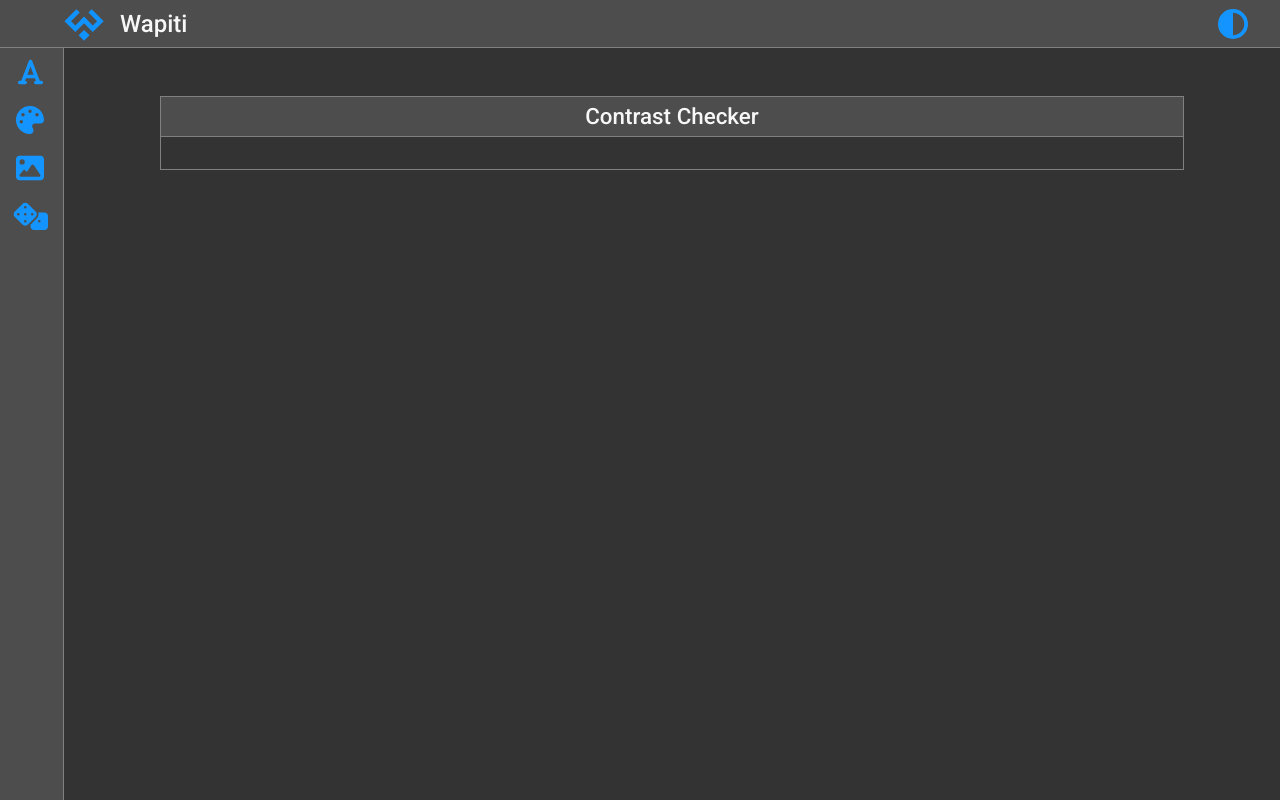
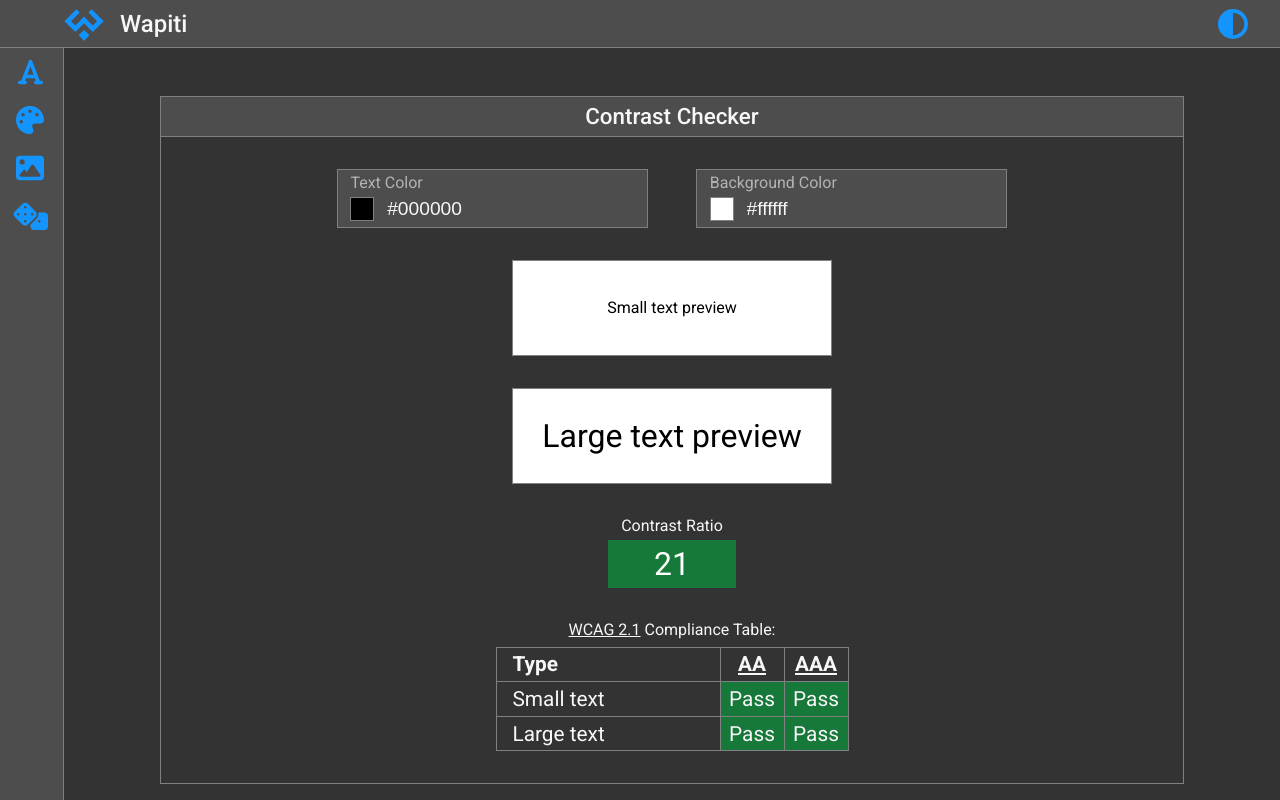
Before and after one commit to devmikh/wapiti-web-tools, a React (Vite) app: page /contrast-checker in a window 1280 px wide. Built offline with nearby package versions, Linux system fonts and the light colour scheme.

Commit message:
Implement ContrastChecker tool

```diff
--- a/src/components/core/CopyButton/index.module.css
+++ b/src/components/core/CopyButton/index.module.css
@@ -45,5 +45,5 @@
 }
 
 .check-icon {
-    filter: var(--green-500-svg);
+    filter: var(--status-green-svg);
 }
--- a/src/components/core/Textfield/index.module.css
+++ b/src/components/core/Textfield/index.module.css
@@ -42,8 +42,13 @@
 .color-button {
     width: 1.5rem;
     height: 1.5rem;
+    border: 1px solid var(--grey-200);
     background-color: black;
     cursor: pointer;
+}
+
+:global(body.dark) .color-button {
+    border: 1px solid var(--grey-500);
 }
 
 .color-picker-container {
--- a/src/components/tools/color/ContrastChecker/index.module.css
+++ b/src/components/tools/color/ContrastChecker/index.module.css
@@ -1,17 +1,119 @@
 .container {
-    width: 60%;
+    width: 50%;
     margin-left: 4rem;
+}
+
+.textfields-container {
+    display: flex;
+    gap: 3rem;
+    order: 1;
+}
+
+.preview {
+    width: 20rem;
+    height: 6rem;
+    display: flex;
+    justify-content: center;
+    align-items: center;
+    border: 1px solid var(--grey-200);
+}
+
+.preview.small {
+    font-size: 1rem;
+    order: 2;
+}
+
+.preview.large {
+    font-size: 2rem;
+    order: 3;
+}
+
+:global(body.dark) .preview {
+    border: 1px solid var(--grey-500);
+}
+
+.ratio-container {
+    display: flex;
+    flex-direction: column;
+    align-items: center;
+    gap: 0.3rem;
+    order: 4;
+}
+
+.ratio-value-container {
+    height: 3rem;
+    width: 8rem;
+    display: flex;
+    justify-content: center;
+    align-items: center;
+    font-size: 2rem;
+    color: white;
+}
+
+.guide-table-container {
+    display: flex;
+    flex-direction: column;
+    align-items: center;
+    order: 5;
+}
+
+.guide-table-title a {
+    color: inherit;
+}
+
+.guide-table {
+    margin-top: 0.5rem;
+    border-collapse: collapse;
+    font-size: 1.3rem;
+}
+
+.guide-table, .guide-table th, .guide-table td {
+    border: 1px solid var(--grey-200);
+}
+
+:global(body.dark) .guide-table, :global(body.dark) .guide-table th, :global(body.dark) .guide-table td {
+    border: 1px solid var(--grey-500);
+}
+
+.guide-table-type {
+    width: 14rem;
+    text-align: left;
+    padding: 0.3rem 1rem;
+}
+
+.guide-table-standard {
+    width: 4rem;
+}
+
+.guide-table-standard a {
+    color: inherit;
+}
+
+.guide-table-result {
+    text-align: center;
+    color: var(--white);
 }
 
 @media only screen and (max-width: 1500px) {
     .container {
-        width: 70%;
+        width: 60%;
     }
 }
 
 @media only screen and (max-width: 1300px) {
     .container {
         width: 80%;
+    }
+
+}
+
+@media only screen and (max-width: 1000px) {
+    .textfields-container {
+        flex-direction: column;
+        gap: 1rem;
+    }
+    .ratio-container {
+        order: 0;
     }
 }
 
@@ -21,3 +123,15 @@
         margin-left: 0;
     }
 }
+
+@media only screen and (max-width: 500px) {
+    .preview {
+        width: 19rem;
+    }
+    .preview.large {
+        font-size: 1.6rem;
+    }
+    .guide-table-type {
+        width: 10rem;
+    }
+}
--- a/src/components/tools/color/ContrastChecker/index.tsx
+++ b/src/components/tools/color/ContrastChecker/index.tsx
@@ -1,9 +1,141 @@
+import { useState, useEffect } from 'react'
+import Textfield from '../../../core/Textfield'
+import { formatColor, calculateContrastRatio } from '../../../../utils/color'
 import styles from './index.module.css'
 
 export default function ContrastChecker() {
+
+    const [ textColor, setTextColor ] = useState('#000000')
+    const [ backgroundColor, setBackgroundColor ] = useState('#ffffff')
+    const [ ratio, setRatio ] = useState<number | null>(null)
+    const [ ratioColor, setRatioColor ] = useState('')
+    const [ smallTextAA, setSmallTextAA] = useState(false)
+    const [ smallTextAAA, setSmallTextAAA] = useState(false)
+    const [ largeTextAA, setLargeTextAA] = useState(false)
+    const [ largeTextAAA, setLargeTextAAA] = useState(false)
+
+    const handleTextColorChange = (color: string) => {
+        setTextColor(color)
+    }
+
+    const handleBackgroundColorChange = (color: string) => {
+        setBackgroundColor(color)
+    }
+
+    useEffect(() => {
+        const ratio = calculateContrastRatio(textColor, backgroundColor)
+        let ratioColor = 'var(--status-green)'
+        if (ratio >= 7) {
+            setSmallTextAA(true)
+            setSmallTextAAA(true)
+            setLargeTextAA(true)
+            setLargeTextAAA(true)
+            ratioColor = 'var(--status-green)'
+        } else if (ratio < 7 && ratio >= 4.5) {
+            setSmallTextAA(true)
+            setSmallTextAAA(false)
+            setLargeTextAA(true)
+            setLargeTextAAA(true)
+            ratioColor = 'var(--status-yellow)'
+        } else if (ratio < 4.5 && ratio >= 3) {
+            setSmallTextAA(false)
+            setSmallTextAAA(false)
+            setLargeTextAA(true)
+            setLargeTextAAA(false)
+            ratioColor = 'var(--status-orange)'
+        } else {
+            setSmallTextAA(false)
+            setSmallTextAAA(false)
+            setLargeTextAA(false)
+            setLargeTextAAA(false)
+            ratioColor = 'var(--status-red)'
+        }
+        setRatio(ratio)
+        setRatioColor(ratioColor)
+    }, [textColor, backgroundColor])
+
     return (
         <div className={`tool-container ${styles['container']}`}>
             <h1 className='tool-title'>Contrast Checker</h1>
+
+            {/* Color Inputs */}
+            <div className={styles['textfields-container']}>
+                <Textfield
+                    prompt='Text Color'
+                    value={textColor}
+                    includeColorPicker
+                    onChange={(color: string) => handleTextColorChange(color)}
+                />
+                <Textfield
+                    prompt='Background Color'
+                    value={backgroundColor}
+                    includeColorPicker
+                    onChange={(color: string) => handleBackgroundColorChange(color)}
+                />
+            </div>
+
+            {/* Preview text */}
+            <div className={`${styles['preview']} ${styles['small']}`} style={{ backgroundColor: formatColor(backgroundColor, 'hex') }}>
+                <span style={{ color: formatColor(textColor, 'hex') }}>Small text preview</span>
+            </div>
+            <div className={`${styles['preview']} ${styles['large']}`} style={{ backgroundColor: formatColor(backgroundColor, 'hex') }}>
+                <span style={{ color: formatColor(textColor, 'hex') }}>Large text preview</span>
+            </div>
+
+            {/* Ratio */}
+            <div className={styles['ratio-container']}>
+                <span>Contrast Ratio</span>
+                <div className={styles['ratio-value-container']} style={{ backgroundColor: ratioColor}}>{ratio}</div>
+            </div>
+
+
+            {/* Guidelines Compliance Table */}
+            <div className={styles['guide-table-container']}>
+                <span className={styles['guide-table-title']}>
+                    <a href='https://www.w3.org/WAI/standards-guidelines/wcag/' target='_blank'>WCAG 2.1</a> Compliance Table:
+                </span>
+                <table className={styles['guide-table']}>
+                    <tr>
+                        <th className={styles['guide-table-type']}>Type</th>
+                        <th className={styles['guide-table-standard']}>
+                            <a href='https://www.w3.org/TR/UNDERSTANDING-WCAG20/visual-audio-contrast-contrast.html' target='_blank'>AA</a>
+                        </th>
+                        <th className={styles['guide-table-standard']}>
+                            <a href='https://www.w3.org/TR/UNDERSTANDING-WCAG20/visual-audio-contrast7.html' target='_blank'>AAA</a>
+                        </th>
+                    </tr>
+                    <tr>
+                        <td className={styles['guide-table-type']}>Small text</td>
+                        <td
+                            className={styles['guide-table-result']}
+                            style={{ backgroundColor: smallTextAA ? 'var(--status-green)' : 'var(--status-red)'}}
+                            >
+                            {smallTextAA ? 'Pass' : 'Fail'}
+                        </td>
+                        <td
+                            className={styles['guide-table-result']}
+                            style={{ backgroundColor: smallTextAAA ? 'var(--status-green)' : 'var(--status-red)'}}
+                            >
+                            {smallTextAAA ? 'Pass' : 'Fail'}
+                        </td>
+                    </tr>
+                    <tr>
+                        <td className={styles['guide-table-type']}>Large text</td>
+                        <td
+                            className={styles['guide-table-result']}
+                            style={{ backgroundColor: largeTextAA ? 'var(--status-green)' : 'var(--status-red)'}}
+                            >
+                            {largeTextAA ? 'Pass' : 'Fail'}
+                        </td>
+                        <td
+                            className={styles['guide-table-result']}
+                            style={{ backgroundColor: largeTextAAA ? 'var(--status-green)' : 'var(--status-red)'}}
+                            >
+                            {largeTextAAA ? 'Pass' : 'Fail'}
+                        </td>
+                    </tr>
+                </table>
+            </div>
         </div>
     )
 }
--- a/src/index.css
+++ b/src/index.css
@@ -24,10 +24,13 @@
     --grey-800: hsl(0, 0%, 20%);
     --grey-900: hsl(0, 0%, 10%);
 
-    --green-500: hsl(119, 56%, 42%);
+    --status-green: hsl(141, 69%, 28%);
+    --status-yellow: hsl(61, 100%, 23%);
+    --status-orange: hsl(38, 100%, 26%);
+    --status-red: hsl(0, 77%, 48%);
 
     --white-svg: invert(98%) sepia(91%) saturate(180%) hue-rotate(167deg) brightness(117%) contrast(94%);
-    --green-500-svg: invert(45%) sepia(83%) saturate(517%) hue-rotate(71deg) brightness(100%) contrast(81%);
+    --status-green-svg: invert(45%) sepia(83%) saturate(517%) hue-rotate(71deg) brightness(100%) contrast(81%);
     --blue-500-svg: invert(56%) sepia(76%) saturate(4178%) hue-rotate(186deg) brightness(98%) contrast(105%);
     --blue-700-svg: invert(32%) sepia(60%) saturate(1908%) hue-rotate(185deg) brightness(88%) contrast(106%);
 }
--- a/src/utils/color.ts
+++ b/src/utils/color.ts
@@ -48,3 +48,29 @@ export const formatColor = (color: string, format: string) => {
     }
     return result
 }
+
+export const calculateContrastRatio = (color1: string, color2: string) => {
+    const rgb1 = tinycolor(color1).toRgb()
+    const rgb2 = tinycolor(color2).toRgb()
+
+    const l1 = calculateRelativeLuminance(rgb1.r, rgb1.g, rgb1.b)
+    const l2 = calculateRelativeLuminance(rgb2.r, rgb2.g, rgb2.b)
+
+    let ratio
+
+    if (l1 > l2) {
+        ratio = (l1 + 0.05) / (l2 + 0.05)
+    } else {
+        ratio = (l2 + 0.05) / (l1 + 0.05)
+    }
+
+    return Number(ratio.toFixed(2))
+}
+
+const calculateRelativeLuminance = (r: number, g: number, b: number) => {
+    const sRGB = [r, g, b].map(value => {
+        const s = value / 255
+        return s <= 0.03928 ? s / 12.92 : Math.pow((s + 0.055) / 1.055, 2.4)
+    })
+    return 0.2126 * sRGB[0] + 0.7152 * sRGB[1] + 0.0722 * sRGB[2]
+}
```
